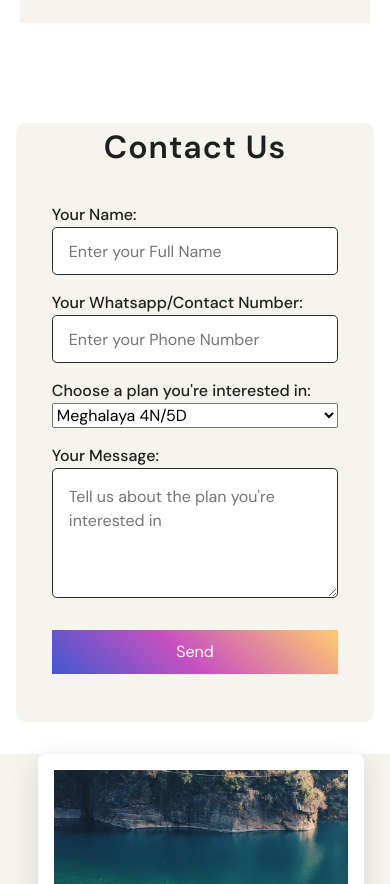
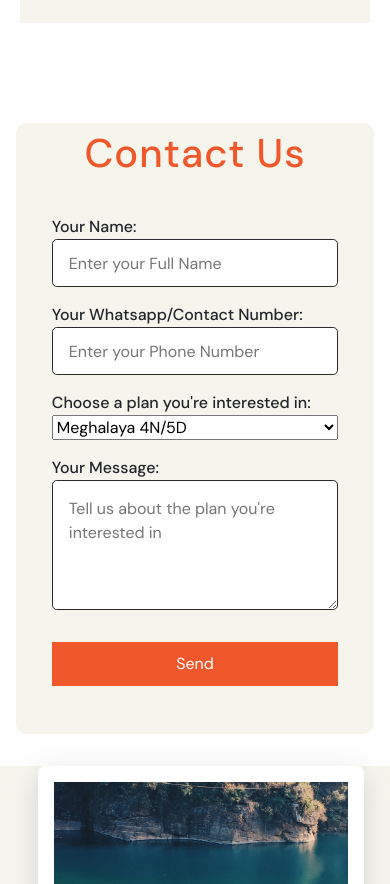
Before and after one commit to rks0001/travel-template, a React (Create React App) app: page /explore-meghalaya in a window 390 px wide. Shown: the part 1970-2854 px from the top of the page. Built offline with nearby package versions, Linux system fonts and the light colour scheme.

Commit message:
new-frontend-changes-26Aug

```diff
--- a/src/components/AboutUsStyles.css
+++ b/src/components/AboutUsStyles.css
@@ -5,9 +5,10 @@
 
 .about-container h1{
     padding-bottom: 1rem;
-    font-size: 2rem;
+    font-size: 2.6rem;
     font-weight: 500;
     letter-spacing: -1px;
+    color: #F0582b;
 }
 
 .about-container p{
@@ -18,4 +19,11 @@
     .about-container{
         margin: 4rem 2rem;
     }
+    .about-container h1{
+        padding-bottom: 1rem;
+        font-size: 2.2rem;
+        font-weight: 500;
+        letter-spacing: -1px;
+        color: #F0582b;
+    }
 }
--- a/src/components/ContactFormStyles.css
+++ b/src/components/ContactFormStyles.css
@@ -94,7 +94,7 @@ form select {
 
         margin: 1rem 1rem 1rem 1rem;
         padding: 0 0 3rem 0;
-        color: #1f1f1f;
+
         background-color: #f5f4ed;
         border-radius: 10px;
 
@@ -102,8 +102,9 @@ form select {
     }
 
     .headtext{
-        font-size: 2rem;
-        font-weight: 600;
+        font-size: 2.5rem;
+        color: #F0582b;
+        font-weight: 500;
         letter-spacing: 1px;
     }
 
@@ -170,8 +171,7 @@ form select {
     .form-container button{
 
         display: inline;
-        background-color: #4158D0;
-        background-image: linear-gradient(43deg, #4158D0 0%, #C850C0 46%, #FFCC70 100%);
+        background-color: #F0582b;
 
         color: #fff;
         padding: 10px ;
```
